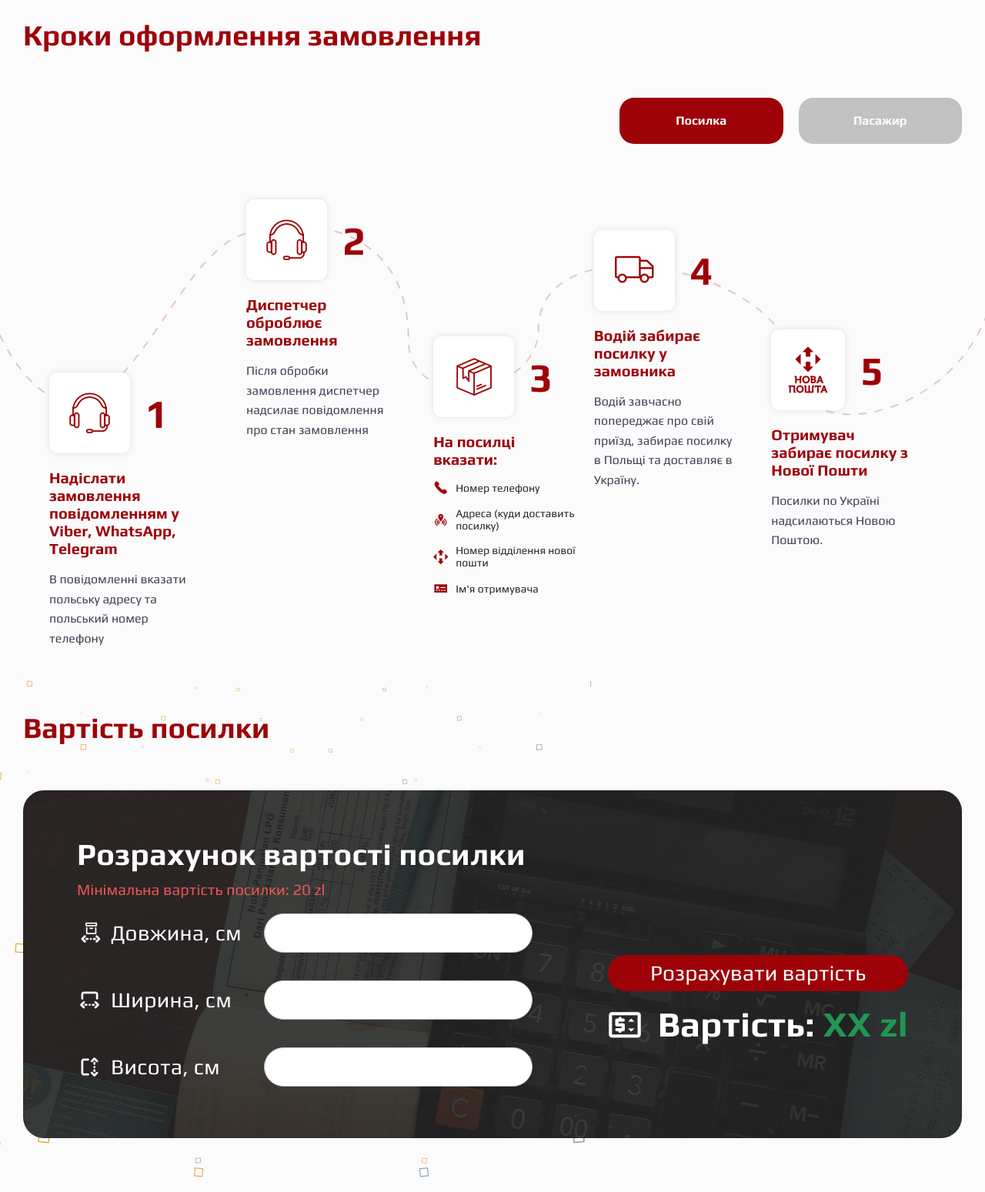
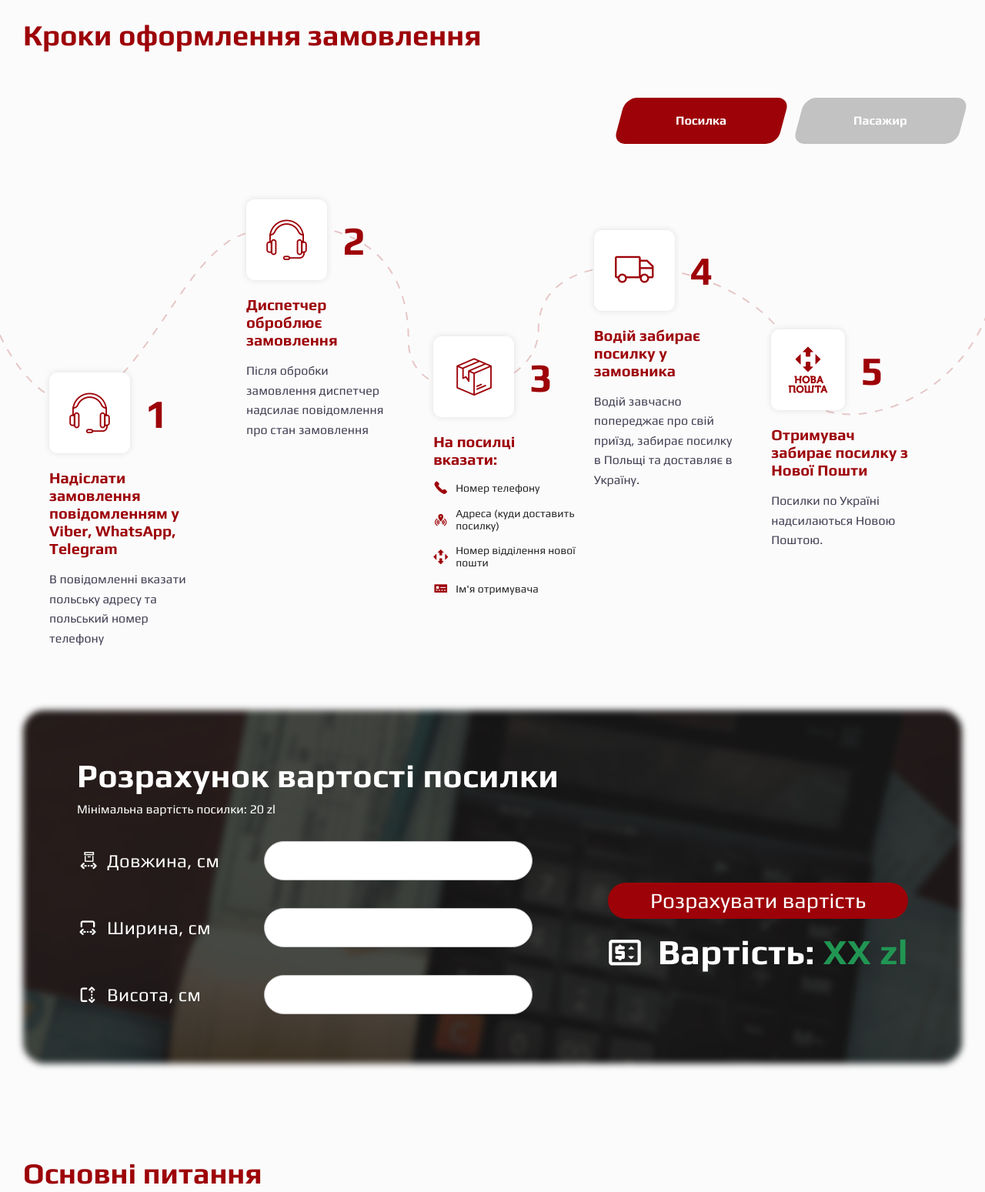
Before and after one commit to ilya9293/autoLifeNew, a plain HTML site: page index.html in a window 1280 px wide. Shown: the part 3080-4629 px from the top of the page at 77% size. Drawn offline with Linux system fonts and the light colour scheme; files whose address does not match are found by name.

Commit message:
continue cost

```diff
--- a/index.html
+++ b/index.html
@@ -635,6 +635,7 @@
         </div>
       </section>
 
+      <div class="wraper-sections">
       <section class="section steps" id="steps">
         <div class="container">
           <h2 class="title" data-i18n="steps.order">
@@ -645,17 +646,13 @@
               type="button"
               class="steps__btn active"
               data-switch="parcel"
-              data-i18n="steps.parcel"
             >
-              Посилка
+              <span class="steps__btn-text" data-i18n="steps.parcel"
+                >Посилка</span>
             </button>
-            <button
-              type="button"
-              class="steps__btn"
-              data-switch="passenger"
-              data-i18n="steps.passanger"
-            >
-              Пасажир
+            <button type="button" class="steps__btn" data-switch="passenger">
+              <span class="steps__btn-text" data-i18n="steps.passanger"
+                >Пасажир</span>
             </button>
           </div>
         </div>
@@ -864,13 +861,12 @@
               </p>
             </li>
           </ul>
-          <div style="height: 1px"></div>
         </div>
       </section>
 
       <section class="section cost" id="cost">
         <div class="container">
-          <h2 class="cost__title title" data-i18n="header.costParcel">
+          <h2 class="cost__title title visually-hidden" data-i18n="header.costParcel">
             Вартість посилки
           </h2>
           <div class="calc">
@@ -956,7 +952,7 @@
           </button>
         </div>
       </section>
-
+   </div>
       <section class="section feedback">
         <div class="container">
           <h2 class="feedback__title title" data-i18n="feedback.connect">
--- a/sass/components/_calc-form.scss
+++ b/sass/components/_calc-form.scss
@@ -1,33 +1,44 @@
 .calc {
-  background-image: linear-gradient(
-      rgba(38, 38, 38, 0.87),
-      rgba(38, 38, 38, 0.87)
-    ),
-    url(../images/cost/cost-mob.jpg);
-  background-color: #c4c4c4;
-  min-height: 452px;
-  max-width: 1341px;
+  min-height: 459px;
+  max-width: 1345px;
   margin: 0 auto;
-  background-size: cover;
-  background-position: center;
-  background-repeat: no-repeat;
-  backdrop-filter: blur(4.5px);
   border-radius: 27px;
   padding: 16px;
+  position: relative;
+
+  &::before {
+    content: "";
+    background-image: linear-gradient(
+        rgba(27, 27, 27, 0.77),
+        rgba(27, 27, 27, 0.77)
+      ),
+      url(../images/cost/cost-mob.jpg);
+    filter: blur(4.5px);
+    position: absolute;
+    top: 0;
+    left: 0;
+    width: 100%;
+    height: 100%;
+    z-index: -1;
+    background-size: cover;
+    background-position: center;
+    background-repeat: no-repeat;
+    border-radius: 27px;
+  }
 
   &__title {
-    @include adaptiv-font(40, 25, 768);
-    line-height: 1.16;
+    @include adaptiv-font(43, 25, 768);
+    line-height: normal;
+    letter-spacing: 0.252px;
     color: var(--color-darkbackground);
     text-align: center;
     margin-bottom: 10px;
   }
 
   &__note {
-    @include adaptiv-font(20, 16, 768);
-    line-height: 1.19;
+    font-size: 16px;
+    color: #fff;
     text-align: center;
-    color: #eb5757;
     margin-bottom: 16px;
   }
 
@@ -44,15 +55,14 @@
   }
 
   &__icon {
-    @include adaptiv-font(33, 19, 768);
+    @include adaptiv-font(28, 19, 768);
     margin-right: 13px;
   }
 
   &__name {
     font-weight: 500;
-    @include adaptiv-font(28, 16, 768);
-    line-height: 1.19;
-    letter-spacing: 0.355835px;
+    @include adaptiv-font(24, 16, 768);
+    letter-spacing: 0.356px;
     color: var(--color-darkbackground);
   }
 
@@ -91,15 +101,18 @@
   @media screen and (min-width: 687px) {
     & {
       padding: 32px;
+    }
+
+    &::before {
       background-image: linear-gradient(
-          rgba(38, 38, 38, 0.87),
-          rgba(38, 38, 38, 0.87)
+          rgba(27, 27, 27, 0.77),
+          rgba(27, 27, 27, 0.77)
         ),
         url(../images/cost/cost-tablet.jpg);
     }
 
     &__note {
-      margin-bottom: 41px;
+      margin-bottom: 32px;
     }
 
     &__wraper-label {
@@ -144,39 +157,29 @@
   }
   @media screen and (min-width: 768px) {
     &__title {
-      font-size: 40px;
-      line-height: 1.17;
-      letter-spacing: 0.251538px;
-    }
-
-    &__note {
-      font-size: 20px;
-      line-height: 1.15;
+      font-size: 43px;
     }
 
     &__name {
-      font-size: 28px;
-      line-height: calc(33 / 28);
-      letter-spacing: 0.36px;
+      font-size: 24px;
     }
 
     &__icon {
-      font-size: 33px;
+      font-size: 28px;
     }
   }
 
   @media screen and (min-width: 1280px) {
     & {
       padding: 60px 133px;
+    }
+
+    &::before {
       background-image: linear-gradient(
-          rgba(38, 38, 38, 0.87),
-          rgba(38, 38, 38, 0.87)
+          rgba(27, 27, 27, 0.77),
+          rgba(27, 27, 27, 0.77)
         ),
         url(../images/cost/cost-desktop.jpg);
-    }
-
-    &__note {
-      margin-bottom: 20px;
     }
 
     &__form {
--- a/sass/layout/_cost.scss
+++ b/sass/layout/_cost.scss
@@ -1,15 +1,4 @@
 .section.cost {
-  background-image: url(../images/cost/background-mob.png);
-  background-position: 0px 0px;
-  background-repeat: no-repeat;
-
-  @media screen and (min-width: 687px) {
-    background-image: url(../images/cost/background-tablet.png);
-  }
-
-  @media screen and (min-width: 1400px) {
-    background-image: url(../images/cost/background-desktop.png);
-  }
 }
 .cost {
   &__title {
--- a/sass/layout/_questions.scss
+++ b/sass/layout/_questions.scss
@@ -56,13 +56,13 @@
     }
   }
 
-  @media screen and (min-width: 1680px) {
-   & {
-      background-image: url("../images/questions/boxes.png");
-      background-repeat: no-repeat;
-      background-position: 0 95%;
-    }
-  }
+//   @media screen and (min-width: 1680px) {
+//    & {
+//       background-image: url("../images/questions/boxes.png");
+//       background-repeat: no-repeat;
+//       background-position: 0 95%;
+//     }
+//   }
 }
 
 .accordion-container {
--- a/sass/layout/_steps.scss
+++ b/sass/layout/_steps.scss
@@ -43,15 +43,20 @@
     font-weight: 700;
     color: var(--color-darkbackground);
     background-color: #C2C2C2;
-    border-radius: 19px;
+    border-radius: 15px;
     cursor: pointer;
     transition: background-color 250ms linear, color 250ms linear;
-    transform: matrix(20deg);
+    transform: skewX(-15deg);
   }
 
   &__btn.active {
     background-color: var(--color-btn-hover);
     color: var(--color-darkbackground);
+  }
+
+  &__btn-text {
+   display: inline-block;
+   transform: skewX(15deg);
   }
 
   &__curve-lines {
@@ -64,21 +69,11 @@
     }
   }
 
-//   @media screen and (min-width: 768px) {
-//     &__btn {
-//       padding: 0 53px;
-//     }
-//   }
-
   @media screen and (min-width: 1280px) {
     &__container-btn {
       justify-content: flex-end;
       margin-bottom: 105px;
     }
-
-   //  &__btn {
-   //    padding: 0 70px;
-   //  }
 
     & .title {
       text-align: left;
--- /dev/null
+++ b/sass/layout/_wraper-sections.scss
@@ -0,0 +1,10 @@
+.wraper-sections {
+  @media screen and (min-width: 1680px) {
+    & {
+      background-image: url(../images/cost/box-blue.png),
+        url(../images/cost/box-yellow.png);
+      background-position: 0 76%, 100% 35%;
+      background-repeat: no-repeat, no-repeat;
+    }
+  }
+}
--- a/sass/main.scss
+++ b/sass/main.scss
@@ -22,6 +22,7 @@
 @import "./components/services-list";
 @import "./components/ticker";
 @import "./layout/about";
+@import "./layout/wraper-sections";
 @import "./layout/cost";
 @import "./components/calc-form";
 @import "./layout/questions";
```
Also changed, not shown: css/main.css, images/cost/box-blue.png (added), images/cost/box-yellow.png (added).
